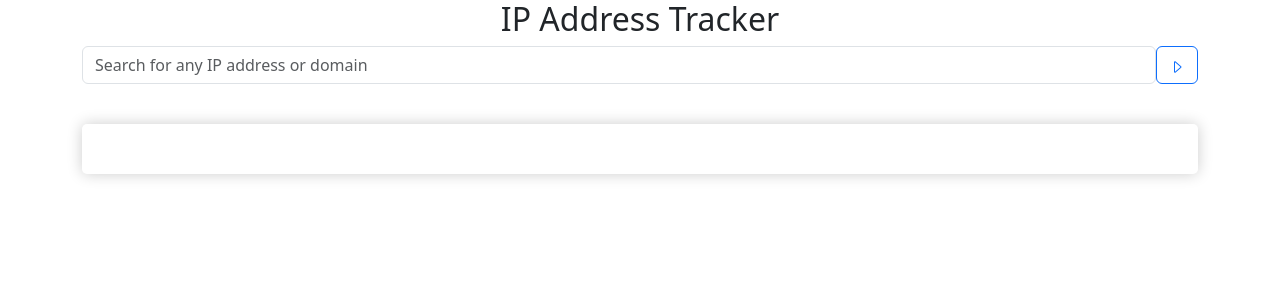
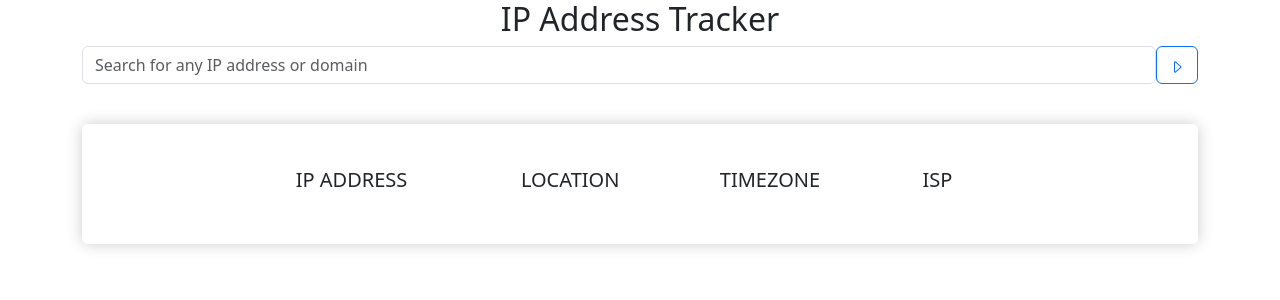
Before and after one commit to mosesnjoroge/ipaddresstrckr, a React (Vite) app: page / in a window 1280 px wide. Shown: the top 300 px of the page. Built offline with nearby package versions, Linux system fonts and the light colour scheme.

Commit message:
aligned info-box properly

```diff
--- a/src/components/InfoBox.jsx
+++ b/src/components/InfoBox.jsx
@@ -3,7 +3,29 @@ export default function InfoBox() {
   return(
     <div className="container">
       <div className="card-category">
-
+        <div className="location-box">
+          <h2>
+            IP ADDRESS
+          </h2>
+        </div>
+        <hr className="box-solid-divider"/>
+        <div className="ip-address-box">
+          <h2>
+            LOCATION
+          </h2>
+        </div>
+        <hr className="box-solid-divider"/>
+        <div className="timezone-box">
+          <h2>
+            TIMEZONE
+          </h2>
+        </div>
+        <hr className="box-solid-divider"/>
+        <div className="isp-box">
+          <h2>
+            ISP
+          </h2>
+        </div>
       </div>
       {/* <div className="cards">
         <div className="card-category">
--- a/src/components/css/cards.css
+++ b/src/components/css/cards.css
@@ -6,16 +6,23 @@
 .card-category {
   background-size: cover;
   background-position: center;
-  height: 50px;
+  height: 120px;
   display: flex;
   justify-content: center;
   align-items: center;
-  color: white;
-  font-size: 24px;
-  font-weight: bold;
-  text-shadow: 1px 1px 3px rgba(0,0,0,0.2);
   border-radius: 5px;
   box-shadow: 0 0 15px rgba(0,0,0,0.2);
+}
+.card-category h2{
+
+  font-size: 20px;
+  display: grid;
+  grid-template-columns: 1fr 1fr;
+  grid-gap: 2px;
+}
+/* Solid border */
+hr.solid {
+  border-top: 3px solid #0e0d0d;
 }
 
  /* Smallest device */
```
